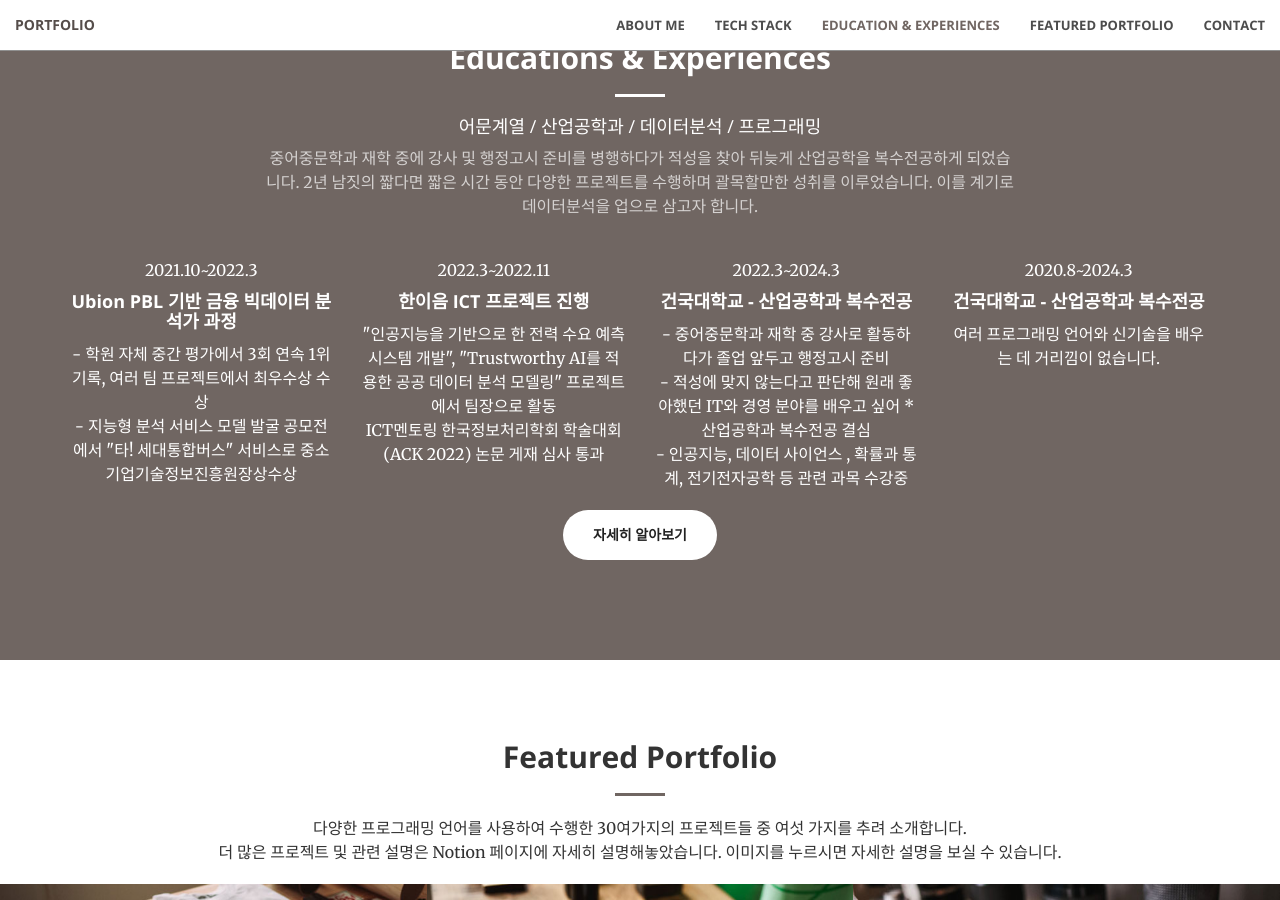
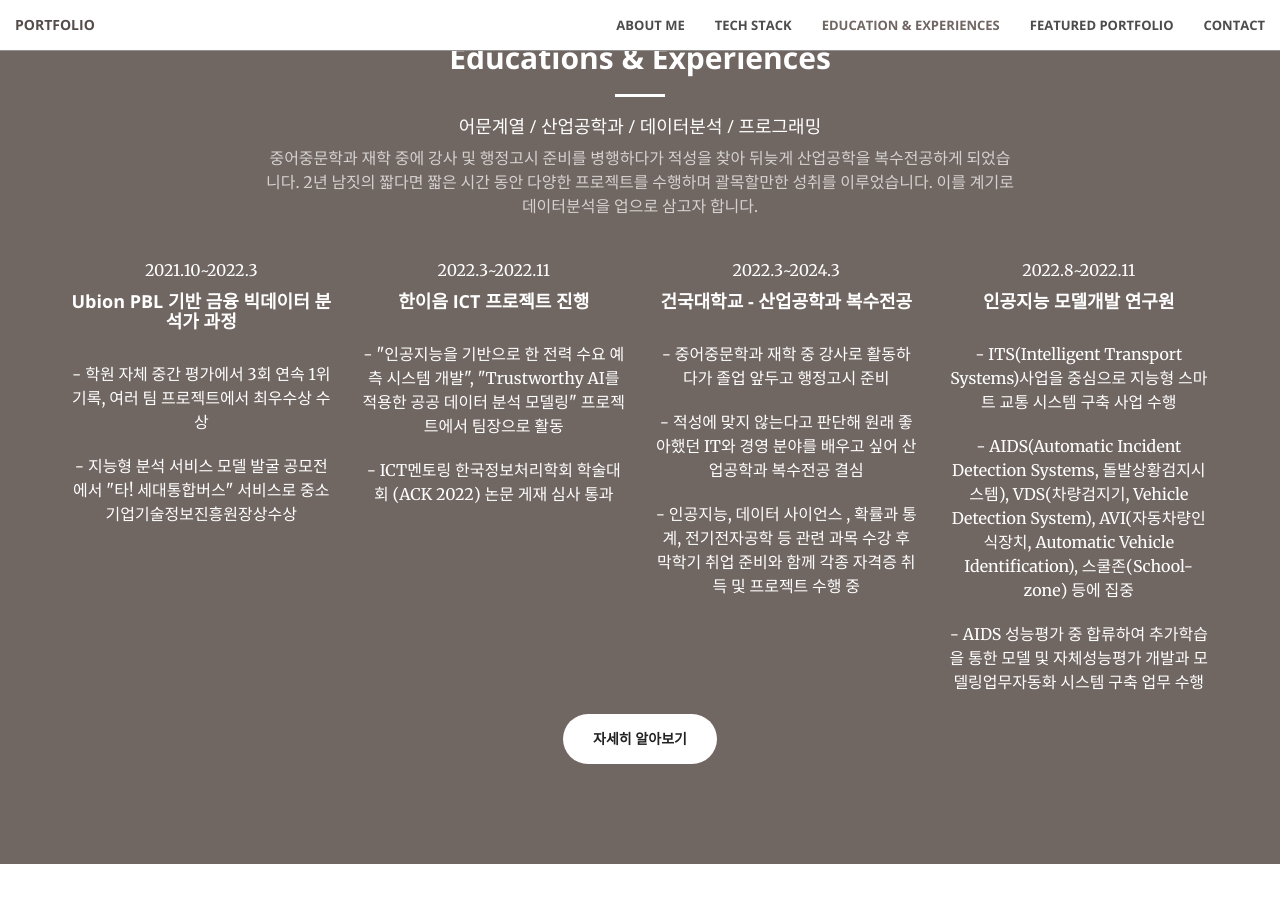
Before and after one commit to ymdev2023/ymdev2023.github.io, a Jekyll site: the page built from index.html, in a window 1280 px wide and 900 px high, scrolled down 1891 px. Built offline with Jekyll 4.4.1, drawn with Linux system fonts in a browser that asks for light colours.

Commit message:
Update education-experience.html

```diff
--- a/_includes/education-experience.html
+++ b/_includes/education-experience.html
@@ -22,11 +22,12 @@
         <div class="service-box">
           <p>2021.10~2022.3</p>
           <h4><b>Ubion PBL 기반 금융 빅데이터 분석가 과정</b></h4>
-
+          <br />
           <p>
             - 학원 자체 중간 평가에서 3회 연속 1위 기록, 여러 팀 프로젝트에서
             최우수상 수상
           </p>
+          <br />
           <p>
             - 지능형 분석 서비스 모델 발굴 공모전에서 "타! 세대통합버스"
             서비스로 중소기업기술정보진흥원장상수상
@@ -37,12 +38,14 @@
         <div class="service-box">
           <p>2022.3~2022.11</p>
           <h4><b>한이음 ICT 프로젝트 진행</b></h4>
+          <br />
           <p>
-            "인공지능을 기반으로 한 전력 수요 예측 시스템 개발", "Trustworthy
+            - "인공지능을 기반으로 한 전력 수요 예측 시스템 개발", "Trustworthy
             AI를 적용한 공공 데이터 분석 모델링" 프로젝트에서 팀장으로 활동
           </p>
+          <br />
           <p>
-            ICT멘토링 한국정보처리학회 학술대회 (ACK 2022) 논문 게재 심사 통과
+            - ICT멘토링 한국정보처리학회 학술대회 (ACK 2022) 논문 게재 심사 통과
           </p>
         </div>
       </div>
@@ -50,24 +53,42 @@
         <div class="service-box">
           <p>2022.3~2024.3</p>
           <h4><b>건국대학교 - 산업공학과 복수전공</b></h4>
+          <br />
           <p>
             - 중어중문학과 재학 중 강사로 활동하다가 졸업 앞두고 행정고시 준비
           </p>
+          <br />
           <p>
             - 적성에 맞지 않는다고 판단해 원래 좋아했던 IT와 경영 분야를 배우고
-            싶어 *산업공학과 복수전공 결심
+            싶어 산업공학과 복수전공 결심
           </p>
+          <br />
           <p>
             - 인공지능, 데이터 사이언스 , 확률과 통계, 전기전자공학 등 관련 과목
-            수강중
+            수강 후 막학기 취업 준비와 함께 각종 자격증 취득 및 프로젝트 수행 중
           </p>
         </div>
       </div>
       <div class="col-lg-3 col-md-6 text-center">
         <div class="service-box">
-          <p>2020.8~2024.3</p>
-          <h4><b>건국대학교 - 산업공학과 복수전공</b></h4>
-          <p>여러 프로그래밍 언어와 신기술을 배우는 데 거리낌이 없습니다.</p>
+          <p>2022.8~2022.11</p>
+          <h4><b>인공지능 모델개발 연구원</b></h4>
+          <br />
+          <p>
+            - ITS(Intelligent Transport Systems)사업을 중심으로 지능형 스마트
+            교통 시스템 구축 사업 수행
+          </p>
+          <br />
+          <p>
+            - AIDS(Automatic Incident Detection Systems, 돌발상황검지시스템),
+            VDS(차량검지기, Vehicle Detection System), AVI(자동차량인식장치,
+            Automatic Vehicle Identification), 스쿨존(School-zone) 등에 집중
+          </p>
+          <br />
+          <p>
+            - AIDS 성능평가 중 합류하여 추가학습을 통한 모델 및 자체성능평가
+            개발과 모델링업무자동화 시스템 구축 업무 수행
+          </p>
         </div>
       </div>
     </div>
```
